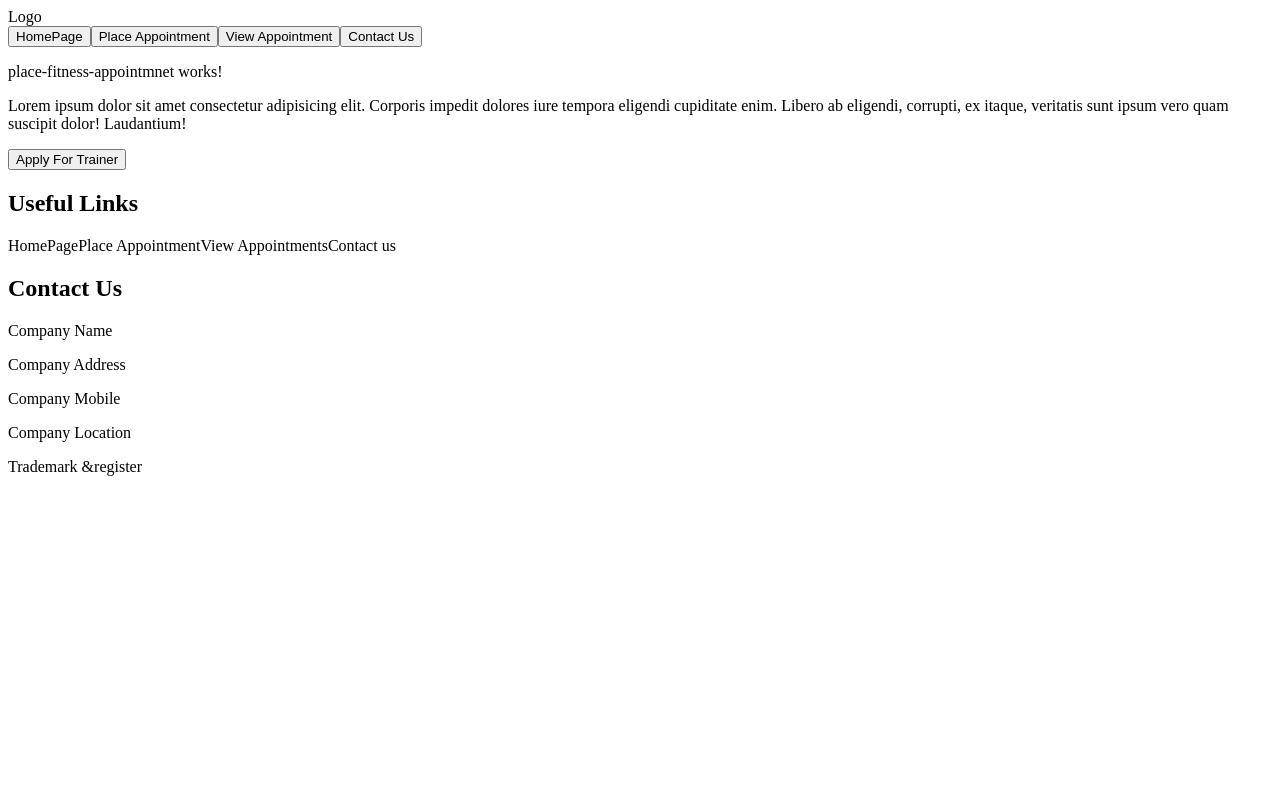
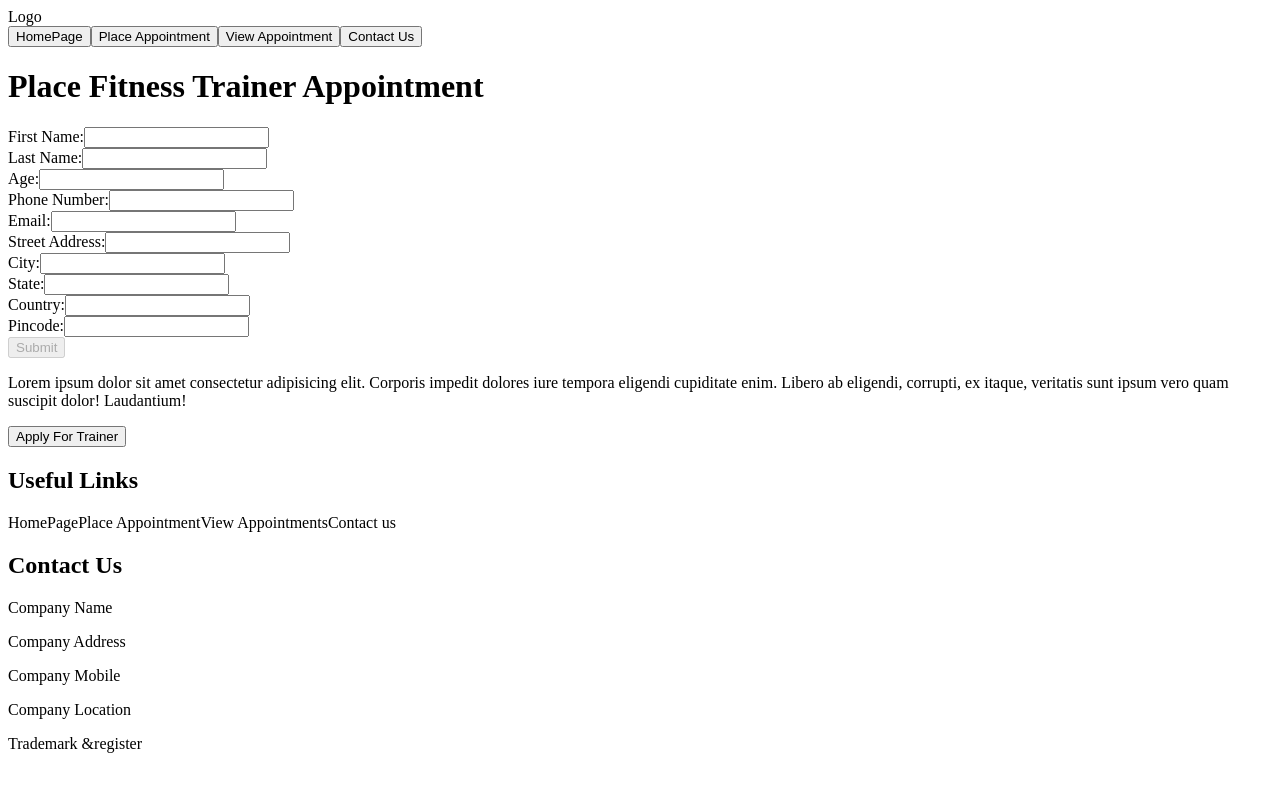
Before and after one commit to 007DSJ/Angular-Health-Fitness-Appointment, an Angular app: page /place-appointment in a window 1280 px wide. Shown: the top 792 px of the page. Built offline with nearby package versions, Linux system fonts and the light colour scheme.

Commit message:
added to place-appointment component

```diff
--- a/src/app/app.component.ts
+++ b/src/app/app.component.ts
@@ -1,5 +1,6 @@
 import { CommonModule } from '@angular/common';
 import { Component } from '@angular/core';
+import { FormGroup } from '@angular/forms';
 import { RouterOutlet,RouterLink, Router } from '@angular/router';
 
 @Component({
--- a/src/app/place-fitness-appointmnet/place-fitness-appointmnet.component.html
+++ b/src/app/place-fitness-appointmnet/place-fitness-appointmnet.component.html
@@ -1 +1,46 @@
-<p>place-fitness-appointmnet works!</p>
+<h1>Place Fitness Trainer Appointment</h1>
+
+<form [formGroup]="fitnessForm" (ngSubmit)="onSubmit()">
+    <!-- Add ReactiveFormsModule to import in file : place-fitness-appointmnet.componet.ts -->
+  <div class="form-group">
+    <label for="firstname">First Name:</label>
+    <input type="text" class="form-control" id="firstname" formControlName="firstname" required>
+  </div>
+  <div class="form-group">
+    <label for="lastname">Last Name:</label>
+    <input type="text" class="form-control" id="lastname" formControlName="lastname" required>
+  </div>
+  <div class="form-group">
+    <label for="age">Age:</label>
+    <input type="number" class="form-control" id="age" formControlName="age" required>
+  </div>
+  <div class="form-group">
+    <label for="phonenumber">Phone Number:</label>
+    <input type="tel" class="form-control" id="phonenumber" formControlName="phonenumber" required>
+  </div>
+  <div class="form-group">
+    <label for="email">Email:</label>
+    <input type="email" class="form-control" id="email" formControlName="email" required pattern="[a-z0-9._%+-]+@[a-z0-9.-]+\.[a-z]{2,}$">
+  </div>
+  <div class="form-group">
+    <label for="streetaddress">Street Address:</label>
+    <input type="text" class="form-control" id="streetaddress" formControlName="streetaddress" required>
+  </div>
+  <div class="form-group">
+    <label for="city">City:</label>
+    <input type="text" class="form-control" id="city" formControlName="city" required>
+  </div>
+  <div class="form-group">
+    <label for="state">State:</label>
+    <input type="text" class="form-control" id="state" formControlName="state" required>
+  </div>
+  <div class="form-group">
+    <label for="country">Country:</label>
+    <input type="text" class="form-control" id="country" formControlName="country" required>
+  </div>
+  <div class="form-group">
+    <label for="pincode">Pincode:</label>
+    <input type="number" class="form-control" id="pincode" formControlName="pincode" required>
+  </div>
+  <button type="submit" class="btn btn-primary" [disabled]="fitnessForm.invalid">Submit</button>
+</form>
--- a/src/app/place-fitness-appointmnet/place-fitness-appointmnet.component.ts
+++ b/src/app/place-fitness-appointmnet/place-fitness-appointmnet.component.ts
@@ -1,12 +1,100 @@
-import { Component } from '@angular/core';
+import { CommonModule } from '@angular/common';
+import { Component, OnInit } from '@angular/core';
+import { FormBuilder, FormGroup, ReactiveFormsModule, Validators } from '@angular/forms';
+
+
+export class Fitness {
+  constructor(
+    public inr: number,
+    public paisa: number,
+    public streetaddress: string,
+    public city: string,
+    public state: string,
+    public country: string,
+    public pincode: number,
+    public phonenumber: number,
+    public email: string,
+    public firstname:string,
+    public lastname: string,
+    public age:number,
+    public trainerpreference: string,
+    public physiotherapist: string,
+    public packages: string
+  ) { }
+}
 
 @Component({
   selector: 'app-place-fitness-appointmnet',
   standalone: true,
-  imports: [],
+  imports: [ReactiveFormsModule,CommonModule],
   templateUrl: './place-fitness-appointmnet.component.html',
   styleUrl: './place-fitness-appointmnet.component.css'
 })
-export class PlaceFitnessAppointmnetComponent {
 
+export class PlaceFitnessAppointmnetComponent implements OnInit{
+
+  fitnessForm:any
+  userService: any;
+
+  constructor(private formBuilder : FormBuilder){}
+
+  ngOnInit() {
+    this.fitnessForm = this.formBuilder.group({
+      inr: ['', Validators.required],
+      paisa: ['', Validators.required],
+      streetaddress: ['', Validators.required],
+      city: ['', Validators.required],
+      state: ['', Validators.required],
+      country: ['', Validators.required],
+      pincode: ['', Validators.required],
+      phonenumber: ['', Validators.required],
+      email: ['', [Validators.required, Validators.email]],
+      firstname: ['', Validators.required],
+      lastname: ['', Validators.required],
+      age: ['', Validators.required],
+      trainerpreference: [''],
+      physiotherapist: [''],
+      packages: ['']
+    });
+  }
+
+  onSubmit() {
+    this.fitnessForm.value;
+    console.log(
+      "LOG: LoginComponent -> onSubmit -> this.fitnessForm.value",
+      this.fitnessForm.value
+    );
+    if (this.fitnessForm.invalid) {
+      return;
+    }
+    const fitnessData = this.fitnessForm.value;
+    const fitness = new Fitness(
+      fitnessData.inr,
+      fitnessData.paisa,
+      fitnessData.streetaddress,
+      fitnessData.city,
+      fitnessData.state,
+      fitnessData.country,
+      fitnessData.pincode,
+      fitnessData.phonenumber,
+      fitnessData.email,
+      fitnessData.firstname,
+      fitnessData.lastname,
+      fitnessData.age,
+      fitnessData.trainerpreference,
+      fitnessData.physiotherapist,
+      fitnessData.packages
+    );
+
+    this.userService.postfitnessdata(fitness)
+    .subscribe(
+      (      response: any) => {
+        console.log('Fitness data posted successfully:', response);
+        this.fitnessForm.reset();
+      },
+      (      error: any) => {
+        console.error('Error posting fitness data:', error);
+      }
+    );
+  }
 }
--- a/src/app/services/services.component.ts
+++ b/src/app/services/services.component.ts
@@ -9,4 +9,8 @@ import { Component } from '@angular/core';
 })
 export class ServicesComponent {
 
+  userService()
+  {
+
+  }
 }
```
